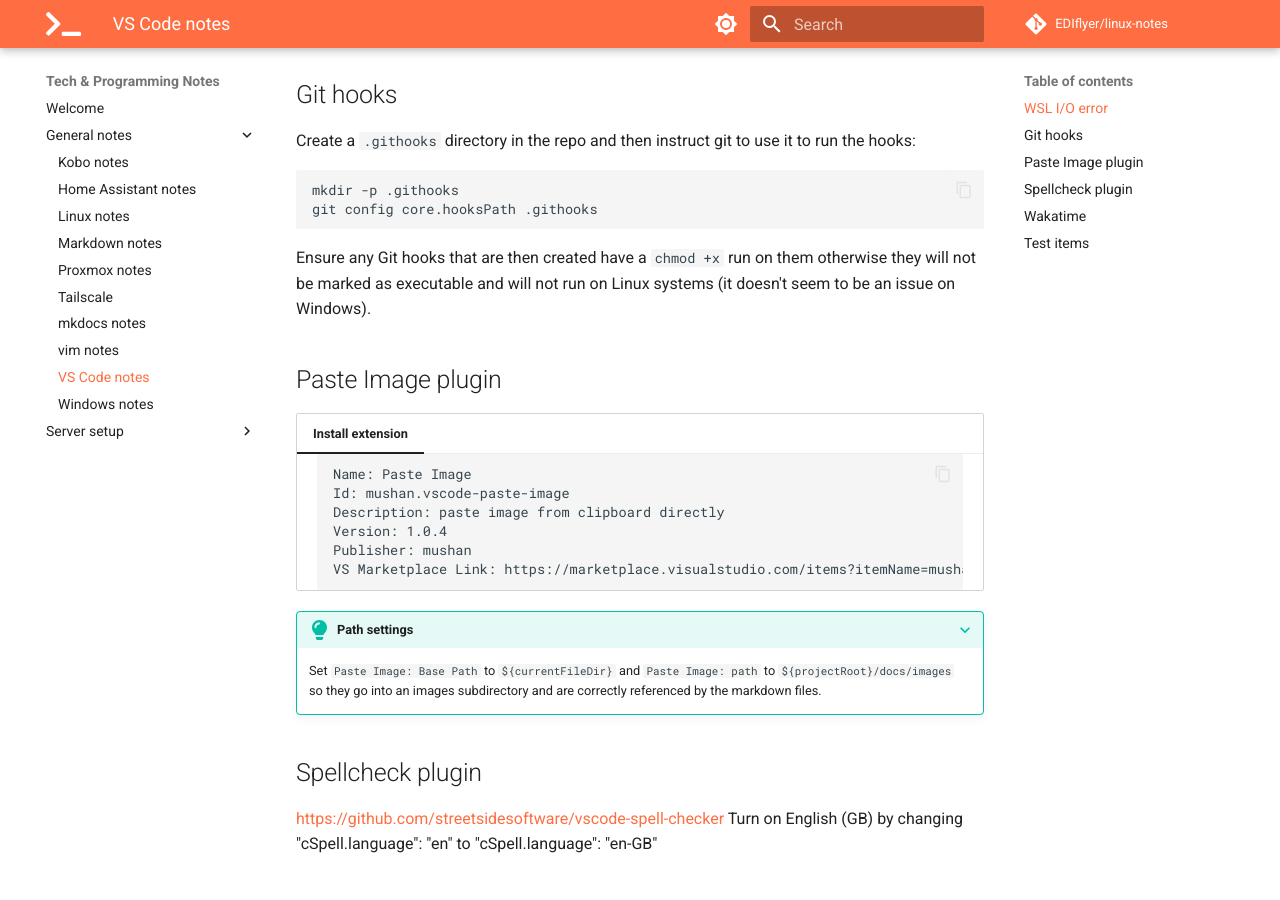
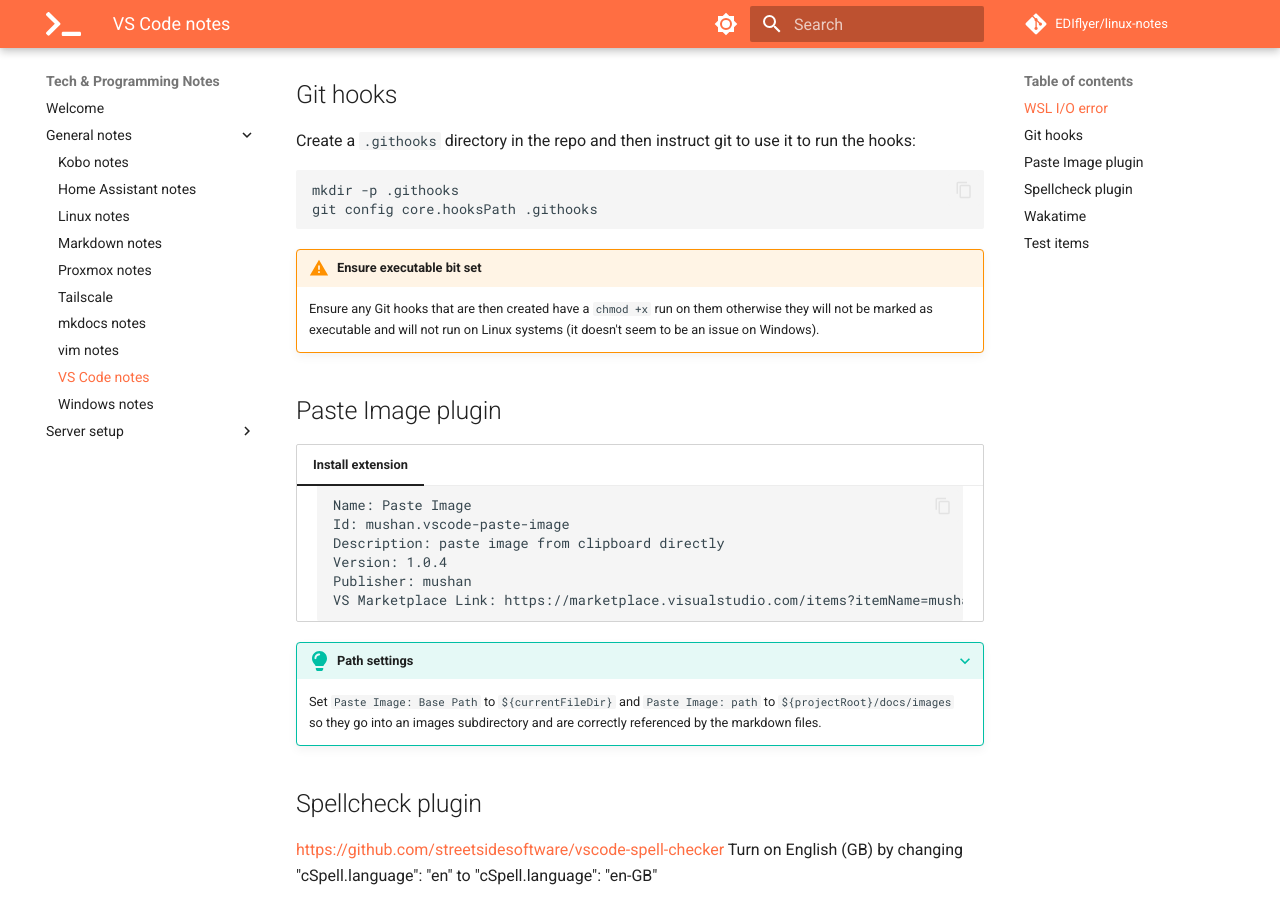
Before and after one commit to EDIflyer/linux-notes, an MkDocs documentation site: the page built from docs/general-notes/vscode_notes.md, in a window 1280 px wide and 900 px high, scrolled down 414 px. Built offline with MkDocs 1.6.1 and Material for MkDocs 9.7.7, drawn with Linux system fonts in a browser that asks for light colours; comment, search, counter and statistics services are not loaded.

Commit message:
chore: add warning box

````diff
--- a/docs/general-notes/vscode_notes.md
+++ b/docs/general-notes/vscode_notes.md
@@ -21,7 +21,8 @@ Create a `.githooks` directory in the repo and then instruct git to use it to ru
 mkdir -p .githooks
 git config core.hooksPath .githooks
 ```
-Ensure any Git hooks that are then created have a `chmod +x` run on them otherwise they will not be marked as executable and will not run on Linux systems (it doesn't seem to be an issue on Windows).
+!!! warning "Ensure executable bit set"
+    Ensure any Git hooks that are then created have a `chmod +x` run on them otherwise they will not be marked as executable and will not run on Linux systems (it doesn't seem to be an issue on Windows).
 
 ## Paste Image plugin
 === "Install extension"
````
